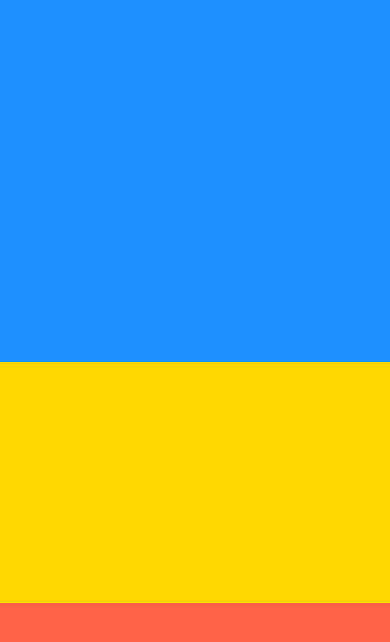
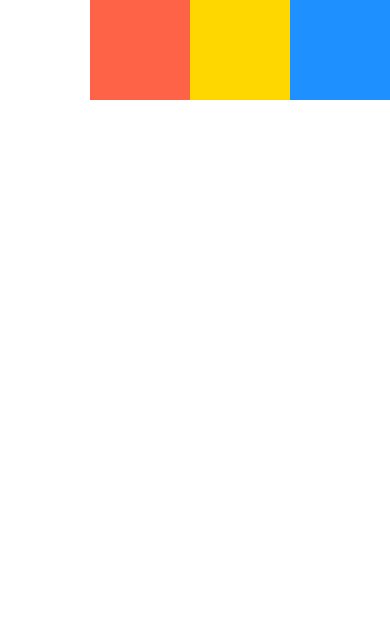
Before and after one commit to anirudh-mk/react-native-study, a React Native app: screen / in a window 390 px wide. Shown: the top 642 px of the page. Built offline with nearby package versions, Linux system fonts and the light colour scheme.

Commit message:
flex direction

```diff
--- a/App.js
+++ b/App.js
@@ -92,20 +92,23 @@ import React from 'react'
 
 export default function App() {
   return (
-    <View style={{flex:1}}>
+    <View style={{flexDirection:"row-reverse"}}>
       <View style={{
       backgroundColor:'dodgerblue',
-      flex:3
+      width:100,
+      height:100,
     }}/>
 
     <View style={{
       backgroundColor:'gold',
-      flex:2
+      width:100,
+      height:100,
     }}/>
 
     <View style={{
       backgroundColor:'tomato',
-      flex:2
+      width:100,
+      height:100,
     }}/>
     </View>
 
```
